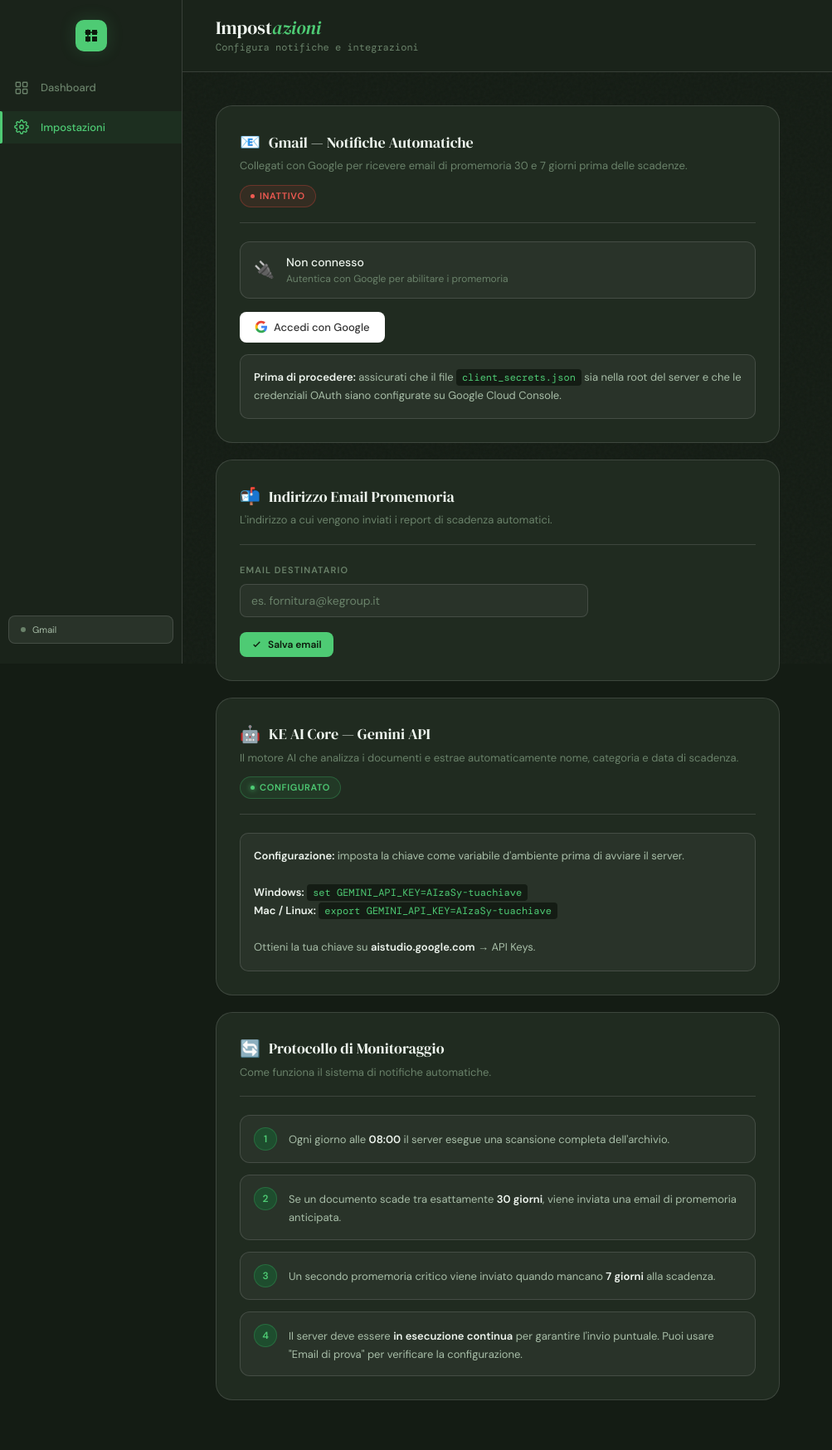
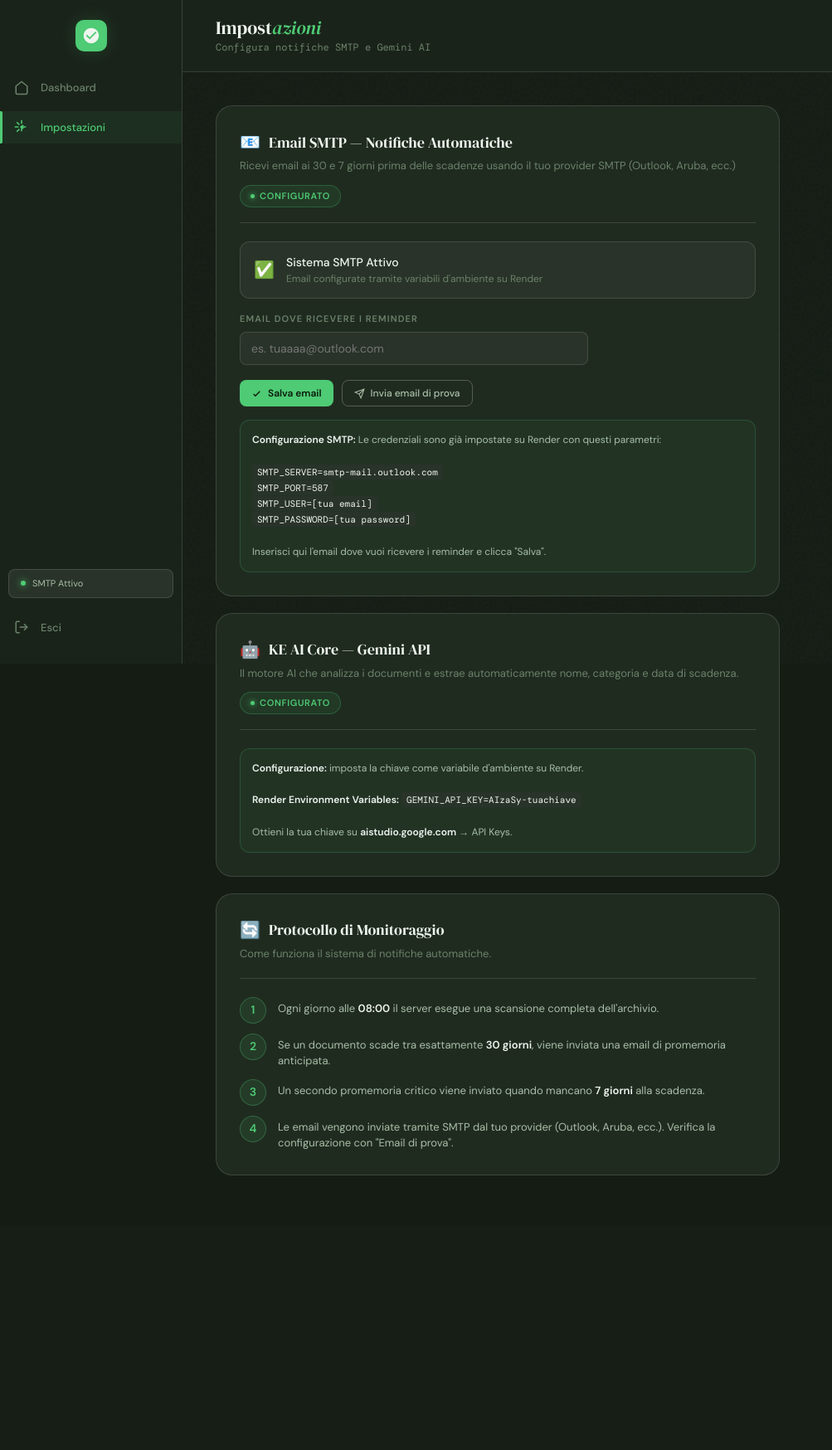
Before and after one commit to albanke/ke-scadenziario, a Flask app: page /settings in a window 1280 px wide. Shown: the whole page at 83% size, without its empty margins (0-1003 px from the left). After the commit the page ends 1417 px from the top, so only its background shows below. Run offline with Flask 3, Linux system fonts and the light colour scheme; the visitor is signed in with stand-in values (Sample User, id 1); data that the repository does not hold is empty; some libraries are stand-ins or nearby versions.

Commit message:
Add files via upload

```diff
--- a/scadenziario_updated/templates/settings.html
+++ b/scadenziario_updated/templates/settings.html
@@ -81,17 +81,17 @@ body::before {
 .nav-label { font-size:13px; font-weight:500; opacity:0; transition:opacity 0.2s; }
 .sidebar:hover .nav-label { opacity:1; }
 .sidebar-spacer { flex:1; }
-.gmail-pill {
+.status-pill {
   margin:0 10px; padding:8px 14px;
   background:var(--surface-3); border:1px solid var(--border);
   border-radius:8px; display:flex; align-items:center; gap:8px;
   white-space:nowrap; overflow:hidden; min-width:0;
   width:calc(100% - 20px);
 }
-.gmail-dot { width:6px; height:6px; border-radius:50%; background:var(--text-3); flex-shrink:0; }
-.gmail-dot.on { background:var(--green); box-shadow:0 0 8px var(--green); }
-.gmail-text { font-size:11px; color:var(--text-2); overflow:hidden; text-overflow:ellipsis; opacity:0; transition:opacity 0.2s; white-space:nowrap; }
-.sidebar:hover .gmail-text { opacity:1; }
+.status-dot { width:6px; height:6px; border-radius:50%; background:var(--text-3); flex-shrink:0; }
+.status-dot.on { background:var(--green); box-shadow:0 0 8px var(--green); }
+.status-text { font-size:11px; color:var(--text-2); overflow:hidden; text-overflow:ellipsis; opacity:0; transition:opacity 0.2s; white-space:nowrap; }
+.sidebar:hover .status-text { opacity:1; }
 
 /* ── Main ── */
 .main { flex:1; min-width:0; display:flex; flex-direction:column; }
@@ -145,6 +145,11 @@ body::before {
 .status-title { font-weight:500; color:var(--text-1); font-size:14px; }
 .status-sub   { font-size:12px; color:var(--text-3); }
 
+/* Action row */
+.action-row {
+  display:flex; gap:10px; flex-wrap:wrap;
+}
+
 /* Badges */
 .badge {
   display:inline-flex; align-items:center; gap:6px;
@@ -173,8 +178,6 @@ body::before {
 .btn-ghost:hover { background:var(--surface-3); color:var(--text-1); }
 .btn-danger { background:transparent; border:1px solid var(--red); color:var(--red); }
 .btn-danger:hover { background:var(--red); color:#fff; }
-.btn-google { background:#fff; color:#333; font-weight:500; }
-.btn-google:hover { background:#f0f0f0; }
 .btn-sm { padding:7px 14px; font-size:12px; }
 
 /* Form */
@@ -188,159 +191,187 @@ body::before {
   width:100%; max-width:420px;
   background:var(--surface-3); border:1px solid var(--border);
   color:var(--text-1); padding:10px 13px; border-radius:8px;
-  font-family:'DM Sans',sans-serif; font-size:14px; outline:none;
-  transition:border-color 0.2s;
+  transition:border-color 0.2s; font-family:'DM Sans',sans-serif;
+  font-size:14px;
 }
-.field input:focus { border-color:var(--green); box-shadow:0 0 0 3px var(--green-glow); }
-.field input::placeholder { color:var(--text-3); }
+.field input:focus {
+  outline:none; border-color:var(--green);
+  box-shadow:0 0 0 2px rgba(78,203,116,0.1);
+}
 
 /* Info box */
 .info-box {
-  background:var(--surface-3); border:1px solid var(--border);
-  border-radius:10px; padding:16px;
-  font-size:13px; color:var(--text-2);
-  line-height:1.7; margin-top:14px;
+  background:rgba(78,203,116,0.05);
+  border:1px solid rgba(78,203,116,0.2);
+  border-radius:12px;
+  padding:14px;
+  font-size:12px;
+  line-height:1.6;
+  color:var(--text-2);
+  margin-top:16px;
 }
-.info-box strong { color:var(--text-1); }
 .info-box code {
-  font-family:'DM Mono',monospace; font-size:12px;
-  background:var(--bg); padding:2px 7px;
-  border-radius:4px; color:var(--green);
+  background:var(--surface-3);
+  padding:2px 6px;
+  border-radius:4px;
+  font-family:'DM Mono',monospace;
+  font-size:11px;
+  color:var(--text-1);
+}
+.info-box strong {
+  color:var(--text-1);
 }
 
 /* Steps */
-.steps { display:flex; flex-direction:column; gap:14px; }
+.steps {
+  display:flex; flex-direction:column; gap:12px;
+}
 .step-item {
   display:flex; gap:14px; align-items:flex-start;
-  padding:14px 16px; background:var(--surface-3);
-  border:1px solid var(--border); border-radius:12px;
-  transition:border-color 0.2s;
 }
-.step-item:hover { border-color:var(--border-hi); }
 .step-num {
-  width:28px; height:28px; border-radius:50%;
-  background:var(--green-dim); border:1px solid rgba(61,186,102,0.3);
-  color:var(--green); display:flex; align-items:center; justify-content:center;
-  font-size:12px; font-weight:700; flex-shrink:0;
+  width:32px; height:32px;
+  background:rgba(78,203,116,0.1);
+  border:1px solid rgba(78,203,116,0.3);
+  border-radius:50%;
+  display:flex; align-items:center; justify-content:center;
+  font-weight:600; color:var(--green); flex-shrink:0; font-size:14px;
 }
-.step-text { flex:1; font-size:13px; color:var(--text-2); line-height:1.7; padding-top:4px; }
+.step-text {
+  flex:1; padding-top:4px;
+  font-size:13px; color:var(--text-2); line-height:1.5;
+}
 .step-text strong { color:var(--text-1); }
 
-/* Divider */
-.action-row { display:flex; gap:10px; flex-wrap:wrap; align-items:center; }
+/* Toast */
+.toast-stack {
+  position:fixed; bottom:20px; right:20px;
+  display:flex; flex-direction:column; gap:10px;
+  z-index:9999;
+}
+.toast {
+  display:flex; align-items:center; gap:10px;
+  background:var(--green); color:#0C1A0C;
+  padding:12px 16px; border-radius:8px;
+  font-weight:500; font-size:13px;
+  animation:slideIn 0.3s cubic-bezier(0.4,0,0.2,1);
+  box-shadow:0 8px 24px rgba(78,203,116,0.3);
+}
+.toast.err {
+  background:var(--red); color:#fff;
+  box-shadow:0 8px 24px rgba(240,90,82,0.3);
+}
+@keyframes slideIn {
+  from { opacity:0; transform:translateX(100px); }
+  to { opacity:1; transform:translateX(0); }
+}
 
-/* Toast */
-.toast-stack { position:fixed; bottom:24px; right:24px; display:flex; flex-direction:column; gap:8px; z-index:999; }
-.toast {
-  background:var(--surface-2); border:1px solid var(--border-hi);
-  border-radius:10px; padding:12px 18px; font-size:13px; color:var(--text-1);
-  box-shadow:0 8px 24px rgba(0,0,0,0.4);
-  display:flex; align-items:center; gap:10px;
-  animation:toastIn 0.3s cubic-bezier(0.34,1.56,0.64,1);
-  border-left:3px solid var(--green); max-width:340px;
+/* Sidebar responsive */
+.sidebar-item {
+  width:100%; display:flex; align-items:center; gap:12px;
+  padding:10px 16px; text-decoration:none; color:var(--text-3);
+  transition:all 0.2s;
 }
-.toast.err { border-left-color:var(--red); }
-
-@keyframes toastIn { from { opacity:0; transform:translateX(20px); } to { opacity:1; transform:none; } }
-@keyframes fadeIn  { from { opacity:0; } to { opacity:1; } }
+.sidebar-item:hover { color:var(--text-1); background:var(--surface-3); }
+.sidebar-item.active { color:var(--green); }
 </style>
 </head>
 <body>
+
 <div class="layout">
-
   <aside class="sidebar">
     <div class="sidebar-logo">
-      <svg viewBox="0 0 22 22" fill="none">
-        <path d="M4 4h6v6H4zM12 4h6v6h-6zM12 12h6v6h-6zM4 12h6v6H4z" fill="#0C1A0C"/>
-        <path d="M7 4v14M4 7h14" stroke="#0C1A0C" stroke-width="1.5" stroke-linecap="round"/>
+      <svg viewBox="0 0 24 24" fill="currentColor">
+        <path d="M12 2C6.48 2 2 6.48 2 12s4.48 10 10 10 10-4.48 10-10S17.52 2 12 2zm-2 15l-5-5 1.41-1.41L10 14.17l7.59-7.59L19 8l-9 9z"/>
       </svg>
     </div>
-    <a class="nav-link" href="/">
-      <svg class="nav-icon" fill="none" viewBox="0 0 24 24" stroke="currentColor" stroke-width="1.8"><rect x="3" y="3" width="7" height="7" rx="1"/><rect x="14" y="3" width="7" height="7" rx="1"/><rect x="14" y="14" width="7" height="7" rx="1"/><rect x="3" y="14" width="7" height="7" rx="1"/></svg>
+
+    <a href="/" class="nav-link">
+      <svg class="nav-icon" viewBox="0 0 24 24" fill="none" stroke="currentColor" stroke-width="2">
+        <path d="M3 9l9-7 9 7v11a2 2 0 0 1-2 2H5a2 2 0 0 1-2-2z"></path>
+      </svg>
       <span class="nav-label">Dashboard</span>
     </a>
-    <a class="nav-link active" href="/settings">
-      <svg class="nav-icon" fill="none" viewBox="0 0 24 24" stroke="currentColor" stroke-width="1.8"><circle cx="12" cy="12" r="3"/><path d="M19.4 15a1.65 1.65 0 00.33 1.82l.06.06a2 2 0 010 2.83 2 2 0 01-2.83 0l-.06-.06a1.65 1.65 0 00-1.82-.33 1.65 1.65 0 00-1 1.51V21a2 2 0 01-4 0v-.09A1.65 1.65 0 009 19.4a1.65 1.65 0 00-1.82.33l-.06.06a2 2 0 01-2.83-2.83l.06-.06A1.65 1.65 0 004.68 15a1.65 1.65 0 00-1.51-1H3a2 2 0 010-4h.09A1.65 1.65 0 004.6 9a1.65 1.65 0 00-.33-1.82l-.06-.06a2 2 0 012.83-2.83l.06.06A1.65 1.65 0 009 4.68a1.65 1.65 0 001-1.51V3a2 2 0 014 0v.09a1.65 1.65 0 001 1.51 1.65 1.65 0 001.82-.33l.06-.06a2 2 0 012.83 2.83l-.06.06A1.65 1.65 0 0019.4 9a1.65 1.65 0 001.51 1H21a2 2 0 010 4h-.09a1.65 1.65 0 00-1.51 1z"/></svg>
+
+    <a href="/settings" class="nav-link active">
+      <svg class="nav-icon" viewBox="0 0 24 24" fill="none" stroke="currentColor" stroke-width="2">
+        <circle cx="12" cy="12" r="1"></circle>
+        <path d="M12 1v6m0 6v6"></path>
+        <path d="M4.22 4.22l4.24 4.24m2.12 2.12l4.24 4.24M1 12h6m6 0h6"></path>
+        <path d="M4.22 19.78l4.24-4.24m2.12-2.12l4.24-4.24"/>
+      </svg>
       <span class="nav-label">Impostazioni</span>
     </a>
+
     <div class="sidebar-spacer"></div>
-    <div class="gmail-pill">
-      <span class="gmail-dot" id="gmailDot"></span>
-      <span class="gmail-text" id="gmailText">Gmail</span>
+
+    <div class="status-pill">
+      <div class="status-dot on"></div>
+      <span class="status-text">SMTP Attivo</span>
     </div>
+
+    <a href="/logout" class="nav-link" style="margin-top:8px;">
+      <svg class="nav-icon" viewBox="0 0 24 24" fill="none" stroke="currentColor" stroke-width="2">
+        <path d="M9 21H5a2 2 0 0 1-2-2V5a2 2 0 0 1 2-2h4"></path>
+        <polyline points="16 17 21 12 16 7"></polyline>
+        <line x1="21" y1="12" x2="9" y2="12"></line>
+      </svg>
+      <span class="nav-label">Esci</span>
+    </a>
   </aside>
 
   <div class="main">
     <header class="topbar">
       <div>
         <div class="topbar-title">Impost<em>azioni</em></div>
-        <div class="topbar-sub">Configura notifiche e integrazioni</div>
+        <div class="topbar-sub">Configura notifiche SMTP e Gemini AI</div>
       </div>
     </header>
 
     <div class="content">
 
-      <!-- Gmail -->
+      <!-- Email SMTP -->
       <div class="section-card">
         <div class="section-head">
           <div>
-            <div class="section-title"><span class="ico">📧</span> Gmail — Notifiche Automatiche</div>
-            <div class="section-desc">Collegati con Google per ricevere email di promemoria 30 e 7 giorni prima delle scadenze.</div>
+            <div class="section-title"><span class="ico">📧</span> Email SMTP — Notifiche Automatiche</div>
+            <div class="section-desc">Ricevi email ai 30 e 7 giorni prima delle scadenze usando il tuo provider SMTP (Outlook, Aruba, ecc.)</div>
           </div>
-          <span id="gmailBadge"></span>
+          <span id="smtpBadge"><span class="badge badge-ok">Configurato</span></span>
         </div>
 
-        <div id="viewConnected" style="display:none">
         <div class="status-row">
           <span class="status-icon">✅</span>
           <div>
-              <div class="status-title">Canale attivo</div>
-              <div class="status-sub" id="connectedEmail">–</div>
+            <div class="status-title">Sistema SMTP Attivo</div>
+            <div class="status-sub">Email configurate tramite variabili d'ambiente su Render</div>
           </div>
         </div>
+
+        <div class="field">
+          <label>Email dove ricevere i reminder</label>
+          <input type="email" id="reminderEmail" placeholder="es. tuaaaa@outlook.com">
+        </div>
+
         <div class="action-row">
+          <button class="btn btn-primary btn-sm" onclick="saveEmail()">
+            <svg width="13" height="13" fill="none" viewBox="0 0 24 24" stroke="currentColor" stroke-width="2.5"><path d="M5 13l4 4L19 7"/></svg>
+            Salva email
+          </button>
           <button class="btn btn-ghost btn-sm" onclick="testEmail()">
             <svg width="13" height="13" fill="none" viewBox="0 0 24 24" stroke="currentColor" stroke-width="2"><path d="M22 2L11 13M22 2l-7 20-4-9-9-4 20-7z"/></svg>
             Invia email di prova
           </button>
-            <button class="btn btn-danger btn-sm" onclick="disconnectGmail()">Disconnetti</button>
-          </div>
         </div>
 
-        <div id="viewDisconnected">
-          <div class="status-row">
-            <span class="status-icon">🔌</span>
-            <div>
-              <div class="status-title">Non connesso</div>
-              <div class="status-sub">Autentica con Google per abilitare i promemoria</div>
+        <div class="info-box">
+          <strong>Configurazione SMTP:</strong> Le credenziali sono già impostate su Render con questi parametri:<br><br>
+          <code>SMTP_SERVER=smtp-mail.outlook.com</code><br>
+          <code>SMTP_PORT=587</code><br>
+          <code>SMTP_USER=[tua email]</code><br>
+          <code>SMTP_PASSWORD=[tua password]</code><br><br>
+          Inserisci qui l'email dove vuoi ricevere i reminder e clicca "Salva".
         </div>
-          </div>
-          <a class="btn btn-google" href="/auth/google">
-            <svg width="16" height="16" viewBox="0 0 24 24"><path fill="#4285F4" d="M22.56 12.25c0-.78-.07-1.53-.2-2.25H12v4.26h5.92c-.26 1.37-1.04 2.53-2.21 3.31v2.77h3.57c2.08-1.92 3.28-4.74 3.28-8.09z"/><path fill="#34A853" d="M12 23c2.97 0 5.46-.98 7.28-2.66l-3.57-2.77c-.98.66-2.23 1.06-3.71 1.06-2.86 0-5.29-1.93-6.16-4.53H2.18v2.84C3.99 20.53 7.7 23 12 23z"/><path fill="#FBBC05" d="M5.84 14.09c-.22-.66-.35-1.36-.35-2.09s.13-1.43.35-2.09V7.07H2.18C1.43 8.55 1 10.22 1 12s.43 3.45 1.18 4.93l2.85-2.22.81-.62z"/><path fill="#EA4335" d="M12 5.38c1.62 0 3.06.56 4.21 1.64l3.15-3.15C17.45 2.09 14.97 1 12 1 7.7 1 3.99 3.47 2.18 7.07l3.66 2.84c.87-2.6 3.3-4.53 6.16-4.53z"/></svg>
-            Accedi con Google
-          </a>
-          <div class="info-box">
-            <strong>Prima di procedere:</strong> assicurati che il file <code>client_secrets.json</code> sia nella root del server e che le credenziali OAuth siano configurate su Google Cloud Console.
-          </div>
-        </div>
-      </div>
-
-      <!-- Email -->
-      <div class="section-card">
-        <div class="section-head">
-          <div>
-            <div class="section-title"><span class="ico">📬</span> Indirizzo Email Promemoria</div>
-            <div class="section-desc">L'indirizzo a cui vengono inviati i report di scadenza automatici.</div>
-          </div>
-        </div>
-        <div class="field">
-          <label>Email destinatario</label>
-          <input type="email" id="reminderEmail" placeholder="es. fornitura@kegroup.it">
-        </div>
-        <button class="btn btn-primary btn-sm" onclick="saveEmail()">
-          <svg width="13" height="13" fill="none" viewBox="0 0 24 24" stroke="currentColor" stroke-width="2.5"><path d="M5 13l4 4L19 7"/></svg>
-          Salva email
-        </button>
       </div>
 
       <!-- Gemini API -->
@@ -353,9 +384,8 @@ body::before {
           <span id="apiKeyBadge"></span>
         </div>
         <div class="info-box">
-          <strong>Configurazione:</strong> imposta la chiave come variabile d'ambiente prima di avviare il server.<br><br>
-          <strong>Windows:</strong> <code>set GEMINI_API_KEY=AIzaSy-tuachiave</code><br>
-          <strong>Mac / Linux:</strong> <code>export GEMINI_API_KEY=AIzaSy-tuachiave</code><br><br>
+          <strong>Configurazione:</strong> imposta la chiave come variabile d'ambiente su Render.<br><br>
+          <strong>Render Environment Variables:</strong> <code>GEMINI_API_KEY=AIzaSy-tuachiave</code><br><br>
           Ottieni la tua chiave su <strong>aistudio.google.com</strong> → API Keys.
         </div>
       </div>
@@ -383,7 +413,7 @@ body::before {
           </div>
           <div class="step-item">
             <div class="step-num">4</div>
-            <div class="step-text">Il server deve essere <strong>in esecuzione continua</strong> per garantire l'invio puntuale. Puoi usare "Email di prova" per verificare la configurazione.</div>
+            <div class="step-text">Le email vengono inviate tramite SMTP dal tuo provider (Outlook, Aruba, ecc.). Verifica la configurazione con "Email di prova".</div>
           </div>
         </div>
       </div>
@@ -408,31 +438,12 @@ async function loadSettings() {
   try {
     const s = await fetch('/api/settings').then(r=>r.json());
 
-    const dot = document.getElementById('gmailDot');
-    const txt = document.getElementById('gmailText');
-    const badge = document.getElementById('gmailBadge');
-
-    if (s.gmail_connected) {
-      document.getElementById('viewConnected').style.display = 'block';
-      document.getElementById('viewDisconnected').style.display = 'none';
-      document.getElementById('connectedEmail').textContent = s.user_email || 'account collegato';
-      dot.classList.add('on');
-      txt.textContent = s.user_email || 'Connesso';
-      badge.innerHTML = '<span class="badge badge-ok">Attivo</span>';
-    } else {
-      document.getElementById('viewConnected').style.display = 'none';
-      document.getElementById('viewDisconnected').style.display = 'block';
-      badge.innerHTML = '<span class="badge badge-err">Inattivo</span>';
-    }
-
     if (s.user_email) document.getElementById('reminderEmail').value = s.user_email;
 
     document.getElementById('apiKeyBadge').innerHTML = s.gemini_key_set
       ? '<span class="badge badge-ok">Configurato</span>'
       : '<span class="badge badge-warn">Non impostata</span>';
 
-    if (new URLSearchParams(location.search).get('gmail') === 'ok')
-      toast('Gmail connesso con successo!');
   } catch(e) {
     toast('Errore caricamento impostazioni', true);
   }
@@ -441,20 +452,40 @@ async function loadSettings() {
 async function saveEmail() {
   const email = document.getElementById('reminderEmail').value.trim();
   if (!email) { toast('Inserisci un indirizzo email valido', true); return; }
-  await fetch('/api/settings/email', { method:'POST', headers:{'Content-Type':'application/json'}, body: JSON.stringify({email}) });
-  toast('Email salvata');
+  try {
+    const res = await fetch('/api/settings/email', {
+      method:'POST',
+      headers:{'Content-Type':'application/json'},
+      body: JSON.stringify({email})
+    });
+    if (res.ok) {
+      toast('Email salvata con successo!');
+    } else {
+      toast('Errore nel salvataggio', true);
+    }
+  } catch(e) {
+    toast('Errore di connessione', true);
+  }
 }
 
 async function testEmail() {
+  const email = document.getElementById('reminderEmail').value.trim();
+  if (!email) {
+    toast('Inserisci prima l\'email dove ricevere i reminder', true);
+    return;
+  }
+
+  try {
     const res = await fetch('/api/test-email', { method:'POST' });
     const data = await res.json();
-  data.ok ? toast('Email di prova inviata!') : toast('Errore invio — controlla la configurazione Gmail', true);
+    if (data.ok) {
+      toast('Email di prova inviata! Controlla la tua inbox (o spam)');
+    } else {
+      toast('Errore: ' + (data.error || 'Invio fallito'), true);
     }
-
-async function disconnectGmail() {
-  if (!confirm('Disconnettere Gmail? Le notifiche automatiche verranno disabilitate.')) return;
-  await fetch('/api/gmail/disconnect', { method:'POST' });
-  location.reload();
+  } catch(e) {
+    toast('Errore di connessione', true);
+  }
 }
 
 loadSettings();
```
Lines whose indentation alone changed are shown as unchanged.
